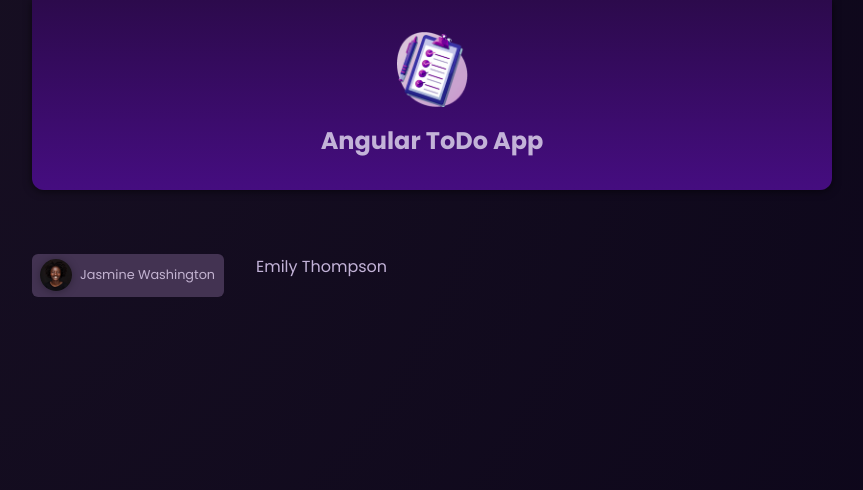
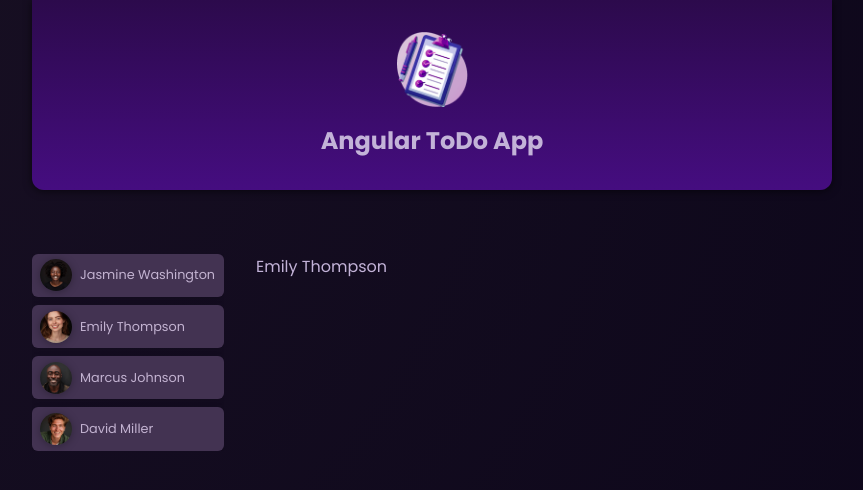
Before and after one commit to nisarggandhi21/Angular-ToDo-App, an Angular app: page / in a window 1280 px wide. Shown: the top 490 px of the page, without its empty margins (208-1071 px from the left). Built offline with nearby package versions, Linux system fonts and the light colour scheme.

Commit message:
optimize

```diff
--- a/src/app/app.component.html
+++ b/src/app/app.component.html
@@ -3,12 +3,16 @@
 <main>
   <ul id="users">
     <li>
-      <app-user
-        [id]="users[0].id"
-        [avatar]="users[0].avatar"
-        [name]="users[0].name"
-        (select)="onSelect($event)"
-      ></app-user>
+      <app-user [user]="users[0]" (select)="onSelect($event)"></app-user>
+    </li>
+    <li>
+      <app-user [user]="users[1]" (select)="onSelect($event)"></app-user>
+    </li>
+    <li>
+      <app-user [user]="users[2]" (select)="onSelect($event)"></app-user>
+    </li>
+    <li>
+      <app-user [user]="users[3]" (select)="onSelect($event)"></app-user>
     </li>
   </ul>
   <app-tasks [task]="selectedUser?.name"></app-tasks>
--- a/src/app/tasks/tasks.component.ts
+++ b/src/app/tasks/tasks.component.ts
@@ -8,5 +8,5 @@ import { Component, Input } from '@angular/core';
   styleUrl: './tasks.component.css',
 })
 export class TasksComponent {
-  @Input({ required: true }) task: string | undefined;
+  @Input({ required: true }) task?: string;
 }
--- a/src/app/user/user.component.html
+++ b/src/app/user/user.component.html
@@ -1,6 +1,6 @@
 <div>
   <button (click)="onSelectUser()">
-    <img [src]="imagePath" [alt]="name" />
-    <span>{{ name }}</span>
+    <img [src]="imagePath" [alt]="user.name" />
+    <span>{{ user.name }}</span>
   </button>
 </div>
--- a/src/app/user/user.component.ts
+++ b/src/app/user/user.component.ts
@@ -7,13 +7,19 @@ import { Component, EventEmitter, Input, Output } from '@angular/core';
   styleUrl: './user.component.css',
 })
 export class UserComponent {
-  @Input({ required: true }) id!: string;
-  @Input({ required: true }) avatar!: string;
-  @Input({ required: true }) name!: string;
+  // @Input({ required: true }) id!: string;
+  // @Input({ required: true }) avatar!: string;
+  // @Input({ required: true }) name!: string;
+  @Input({ required: true }) user!: {
+    id: string;
+    name: string;
+    avatar: string;
+  };
+
   @Output() select = new EventEmitter<string>();
 
   get imagePath() {
-    return 'assets/users/' + this.avatar;
+    return 'assets/users/' + this.user.avatar;
   }
 
   // avatar = input.required<string>();
@@ -24,6 +30,6 @@ export class UserComponent {
   // });
 
   onSelectUser() {
-    this.select.emit(this.id);
+    this.select.emit(this.user.id);
   }
 }
```
